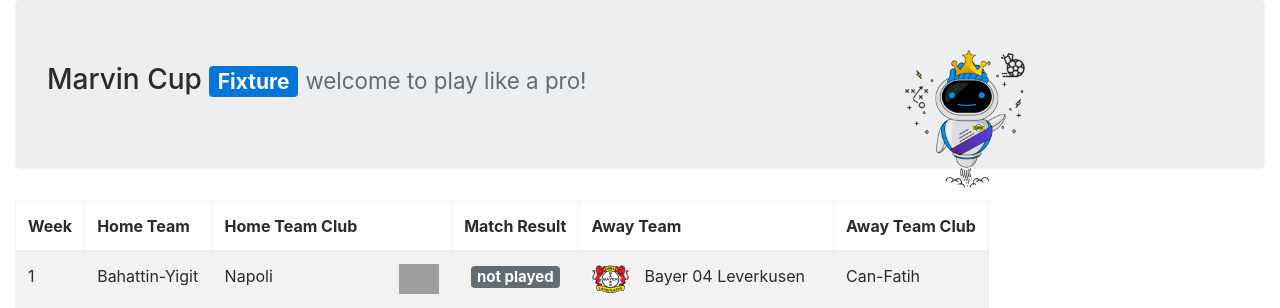
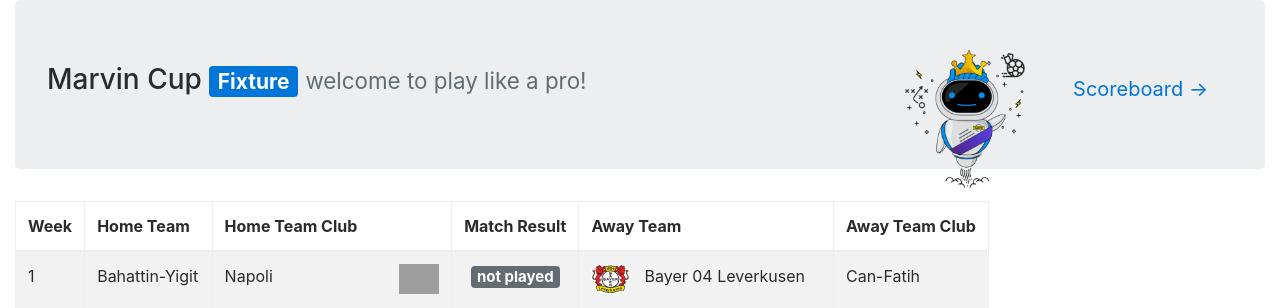
Before and after one commit to keremciu/fifa-tournament-generator, a Django app: page /initial/seasons/1/ in a window 1280 px wide. Shown: the top 308 px of the page. Run offline with Django 3.2, Linux system fonts and the light colour scheme; data comes from the database, SQL or seed files in the repository; some libraries are stand-ins or nearby versions; grey boxes are pictures that could not be loaded.

Commit message:
adds navigation

```diff
--- a/tournament/initial/templates/fixture.html
+++ b/tournament/initial/templates/fixture.html
@@ -15,7 +15,9 @@
               src="/media/marvin.png"
               style="position: absolute;top: 50px;right:240px;width: 120px;"
             />
-            <h3>{{ season.name }} <span class="badge badge-primary">Fixture</span> <small class="text-muted">welcome to play like a pro!</small></h3>
+            <h3>{{ season.name }} <span class="badge badge-primary">Fixture</span> <small class="text-muted">welcome to play like a pro!</small>
+              <a href="/initial/seasons/{{ season.id}}/scoreboard/" class="btn btn-lg btn-link float-right">Scoreboard →</a>
+            </h3>
           </div>
           <table class="table table-responsive table-striped table-bordered table-hover">
             <thead>
--- a/tournament/initial/templates/scoreboard.html
+++ b/tournament/initial/templates/scoreboard.html
@@ -15,7 +15,9 @@
               src="/media/marvin.png"
               style="position: absolute;top: 50px;right:240px;width: 120px;"
             />
-            <h3>{{ season.name }} <span class="badge badge-primary">Scoreboard</span> <small class="text-muted">welcome to play like a pro!</small></h3>
+            <h3>{{ season.name }} <span class="badge badge-primary">Scoreboard</span> <small class="text-muted">welcome to play like a pro!</small>
+              <a href="/initial/seasons/{{ season.id}}/" class="btn btn-lg btn-link float-right">Fixture →</a>
+            </h3>
           </div>
           <table class="table table-striped table-bordered table-hover">
             <thead>
```
